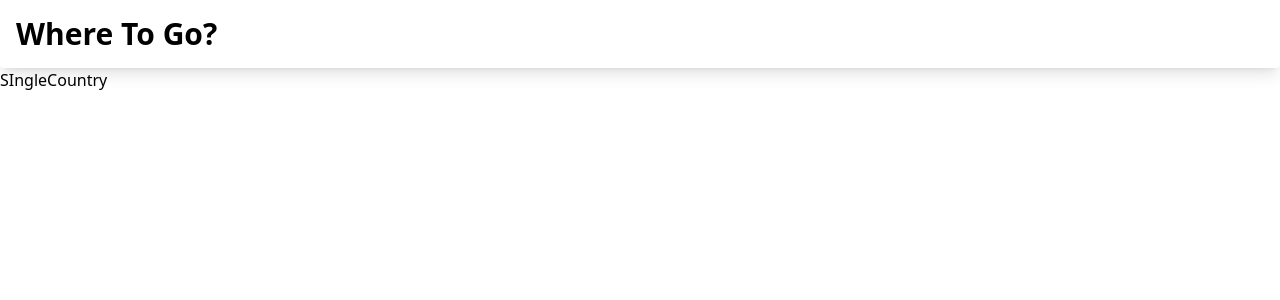
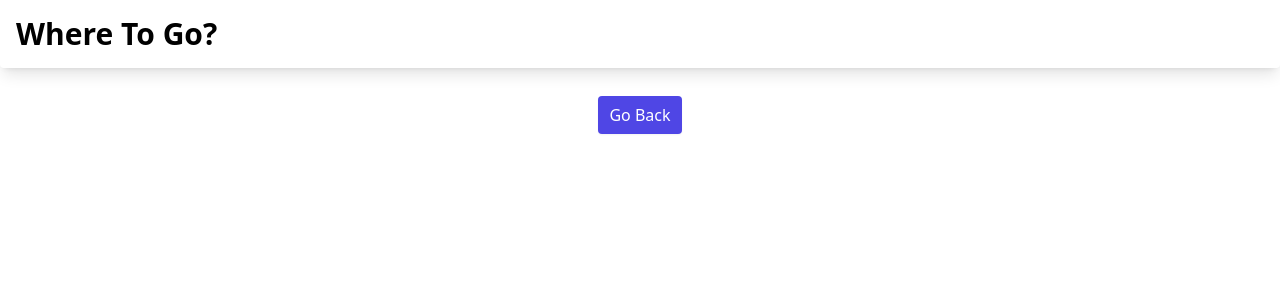
Before and after one commit to anon-pradip/country-search-redux-toolkit-api, a React (Create React App) app: page /1 in a window 1280 px wide. Shown: the top 300 px of the page. Built offline with nearby package versions, Linux system fonts and the light colour scheme.

Commit message:
make name, population, region and capital dynamic

```diff
--- a/src/App.js
+++ b/src/App.js
@@ -1,7 +1,7 @@
 import Navabar from "./components/Navabar";
 import { Routes, Route } from "react-router-dom"
 import Home from "./pages/Home"
-import SIngleCountry from "./pages/SIngleCountry";
+import SingleCountry from "./pages/SIngleCountry";
 
 function App() {
   return (
@@ -9,7 +9,7 @@ function App() {
       <Routes>
         <Route exact path="/" element={<Navabar />}>
           <Route index element={<Home />}></Route>
-          <Route path="/:code" element={<SIngleCountry />}></Route>
+          <Route path="/:code" element={<SingleCountry />}></Route>
         </Route>
       </Routes>
     </>
--- a/src/features/countries/countriesSlice.js
+++ b/src/features/countries/countriesSlice.js
@@ -1,10 +1,10 @@
 import { createSlice } from "@reduxjs/toolkit";
-import { showAllCountries } from "./countryActions";
+import { showAllCountries, searchByCode } from "./countryActions";
 
 const initialState = {
   loading: true,
   countriesData: [],
-  countryData: [],
+  countrySearched: [],
   error: false,
   success: false,
   message: ""
@@ -36,6 +36,20 @@ export const countriesSlice = createSlice({
         state.message = action.payload
         state.countriesData = []
       })
+      .addCase(searchByCode.pending, (state) => {
+        state.loading = true
+      })
+      .addCase(searchByCode.fulfilled, (state, action) => {
+        state.loading = false
+        state.countrySearched = action.payload
+        state.success = true
+      })
+      .addCase(searchByCode.rejected, (state, action) => {
+        state.loading = false
+        state.error = true
+        state.message = action.payload
+        state.countrySearched = []
+      })
   }
 
 })
--- a/src/features/countries/countryActions.js
+++ b/src/features/countries/countryActions.js
@@ -13,3 +13,14 @@ export const showAllCountries = createAsyncThunk("countries/showAll", async (_,
     return thunkAPI.rejectWithValue(message)
   }
 })
+
+export const searchByCode = createAsyncThunk("countries/showCountryByCode", async (code, thunkAPI) => {
+  try {
+    const response = await axios.get(`https://restcountries.com/v3.1/alpha/${code}
+    `)
+    return response.data
+  } catch (error) {
+    const message = (error.response && error.response.data) || error.message
+    return thunkAPI.rejectWithValue(message)
+  }
+})
--- a/src/pages/SIngleCountry.js
+++ b/src/pages/SIngleCountry.js
@@ -1,9 +1,33 @@
 import React from 'react'
+import { useEffect } from 'react'
+import { Link, useParams } from 'react-router-dom'
 
-const SIngleCountry = () => {
+import { useSelector, useDispatch } from 'react-redux'
+import { searchByCode } from '../features/countries/countryActions'
+
+const SingleCountry = () => {
+  const { loading, error, countrySearched } = useSelector(state => state.countries)
+  const dispatch = useDispatch();
+  console.log(useParams())
+  const { code } = useParams()
+  console.log(code)
+
+  // useEffect(() => {
+  //   dispatch(searchByCode())
+  // })
+
   return (
-    <div>SIngleCountry</div>
+    <div className=' py-7'>
+      <div className=' text-center'>
+        <button
+          type="button"
+          className="inline-flex items-center rounded border border-transparent bg-indigo-600 px-2.5 py-1.5 font-medium text-white shadow-sm hover:bg-indigo-700 focus:outline-none focus:ring-2 focus:ring-indigo-500 focus:ring-offset-2"
+        >
+          Go Back
+        </button>
+      </div>
+    </div>
   )
 }
 
-export default SIngleCountry
+export default SingleCountry
```
